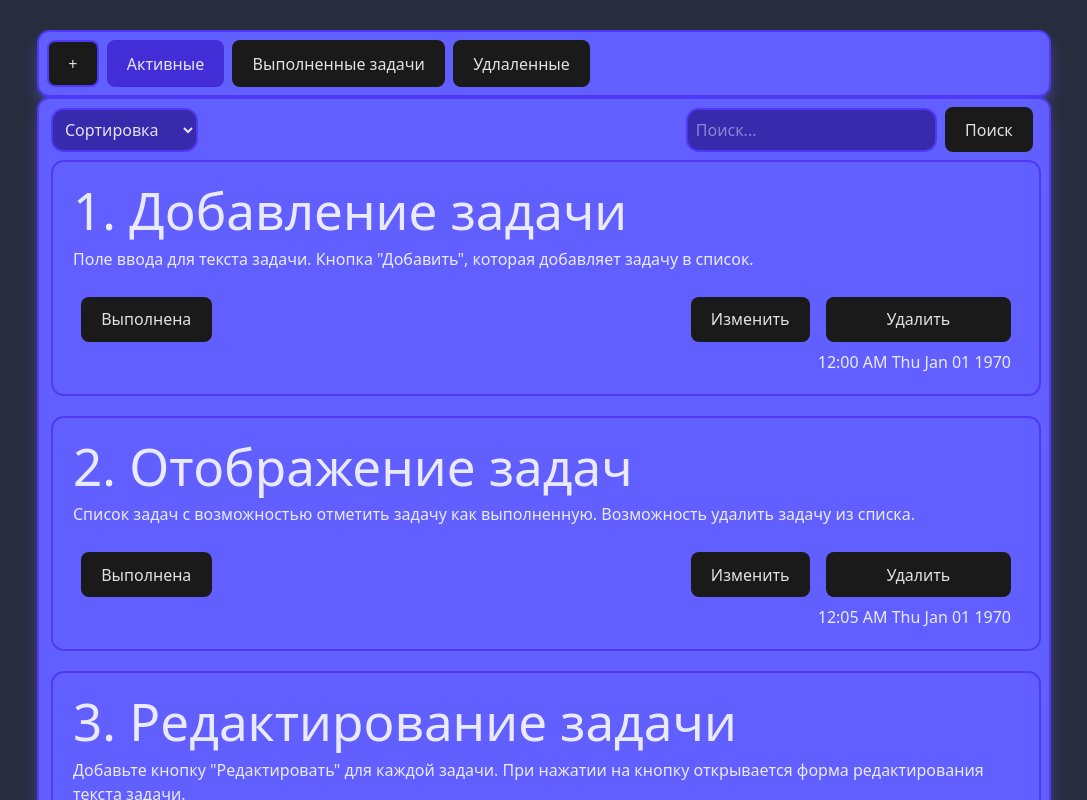
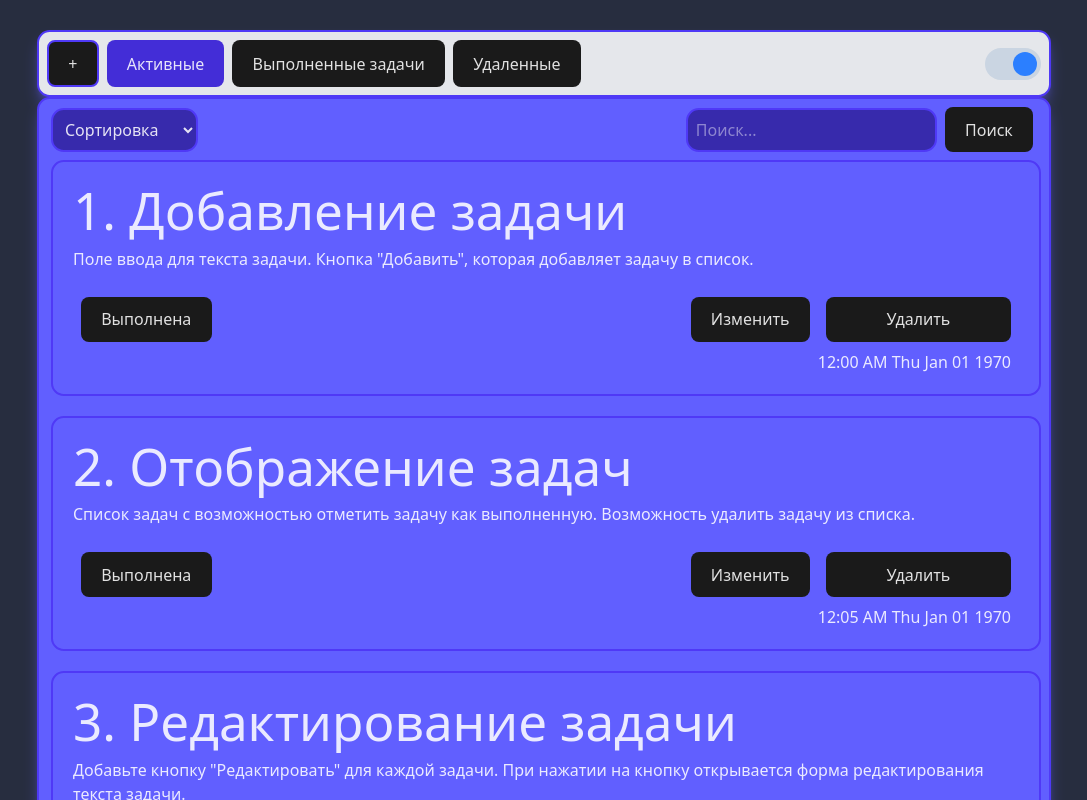
Before and after one commit to WelmenRostov/taskCreator, a React (Vite) app in the folder project_1/: page / in a window 1280 px wide. Shown: the top 800 px of the page, without its empty margins (96-1183 px from the left). Built offline with nearby package versions, Linux system fonts and the light colour scheme.

Commit message:
Реализация Темная тема тудааа v 0.0.5

```diff
--- a/project_1/src/components/Navigation.tsx
+++ b/project_1/src/components/Navigation.tsx
@@ -1,11 +1,13 @@
 import MyButton from './UI/button/MyButton.tsx';
 import { usePostContext } from '../context/usePostContext';
+import ToggleDarkMode from './darkMode/ToggleDarkMode';
 
 const Navigation = () => {
   const { setModal, status, handleStatus } = usePostContext();
 
   return (
-    <div className="relative bg-indigo-500 shadow-lg shadow-indigo-500/50 border-2 border-indigo-600 rounded-[1vw] m-[30px] -mb-[30px] p-2 outline-black/5 dark:bg-gray-800 bg-opacity-10 h-auto w-auto flex gap-x-2">
+    <div className="relative bg-gray-200 shadow-lg shadow-indigo-500/50 border-2 border-indigo-600 rounded-[1vw] m-[30px] -mb-[30px] p-2 outline-black/5 dark:bg-gray-800 bg-opacity-10 h-auto w-auto flex gap-x-2 justify-between">
+      <div className="flex gap-x-2">
         <MyButton className={'!border-2 !border-indigo-600'} onClick={() => setModal(true)}>
           +
         </MyButton>
@@ -13,12 +15,16 @@ const Navigation = () => {
           Активные
         </MyButton>
         <MyButton onClick={() => handleStatus('fulfilled')} isActive={status === 'fulfilled'}>
-        {' '}
           Выполненные задачи
         </MyButton>
         <MyButton onClick={() => handleStatus('rejected')} isActive={status === 'rejected'}>
-        Удлаленные
+          Удаленные
         </MyButton>
+      </div>
+
+      <div className="flex items-center justify-end">
+        <ToggleDarkMode />
+      </div>
     </div>
   );
 };
--- /dev/null
+++ b/project_1/src/components/darkMode/ToggleDarkMode.tsx
@@ -0,0 +1,16 @@
+import useDarkMode from './hooke/useDarkMode';
+
+export default function ToggleDarkMode() {
+  const { toggleDarkMode, isDarkMode } = useDarkMode();
+
+  return (
+    <div className="">
+      <div
+        onClick={toggleDarkMode}
+        className="relative w-14 h-8 rounded-3xl bg-slate-300 dark:bg-zinc-700 place--center cursor-pointer"
+      >
+        <div className={`absolute top-1 rounded-full w-6 h-6 bg-blue-500 ${isDarkMode ? 'left-1' : 'right-1'}`} />
+      </div>
+    </div>
+  );
+}
--- /dev/null
+++ b/project_1/src/components/darkMode/hooke/useDarkMode.tsx
@@ -0,0 +1,39 @@
+import { useState, useEffect, useCallback } from 'react';
+
+export default function useDarkMode() {
+  const [isDarkMode, setIsDarkMode] = useState<boolean>(() => {
+    const savedTheme = localStorage.getItem('theme');
+    if (savedTheme) {
+      return savedTheme === 'dark';
+    }
+    return window.matchMedia('(prefers-color-scheme: dark)').matches;
+  });
+
+  // Toggle dark mode
+  const toggleDarkMode = useCallback(() => {
+    setIsDarkMode((prev) => {
+      const newMode = !prev;
+      const html = document.documentElement;
+      if (newMode) {
+        html.classList.add('dark');
+        localStorage.setItem('theme', 'dark');
+      } else {
+        html.classList.remove('dark');
+        localStorage.setItem('theme', 'light');
+      }
+      return newMode;
+    });
+  }, []);
+
+  // Sync the theme with the <html> element
+  useEffect(() => {
+    const html = document.documentElement;
+    if (isDarkMode) {
+      html.classList.add('dark');
+    } else {
+      html.classList.remove('dark');
+    }
+  }, [isDarkMode]);
+
+  return { isDarkMode, toggleDarkMode };
+}
--- a/project_1/src/index.css
+++ b/project_1/src/index.css
@@ -1,6 +1,6 @@
 @import "tailwindcss";
 
-
+@custom-variant dark (&:where(.dark, .dark *));
 :root {
   min-width: 600px;
   font-family: system-ui, Avenir, Helvetica, Arial, sans-serif;
--- a/project_1/tailwind.config.js
+++ b/project_1/tailwind.config.js
@@ -1,20 +1,11 @@
-/** @type {import('tailwindcss').Config} */
+// tailwind.config.js
+
 module.exports = {
   content: [
-    './src/**/*.{js,ts,jsx,tsx}', // путь к твоим файлам
+    './src/**/*.{js,jsx,ts,tsx}', // Пути, где Tailwind будет искать классы для обработки
   ],
   theme: {
-    extend: {
-      keyframes: {
-        spread: {
-          '0%': { transform: 'scale(0)', opacity: '0.5' },
-          '100%': { transform: 'scale(4)', opacity: '0' },
-        },
-      },
-      animation: {
-        spread: 'spread 0.8s ease-out forwards',
-      },
-    },
+    extend: {}, // Здесь можно расширить стандартную тему Tailwind
   },
-  plugins: [],
+  plugins: [], // Здесь можно добавлять дополнительные плагины, если нужно
 };
```
Also changed, not shown: 2 other files (tests, documents, lock files or other folders). Lines whose indentation alone changed are shown as unchanged.
